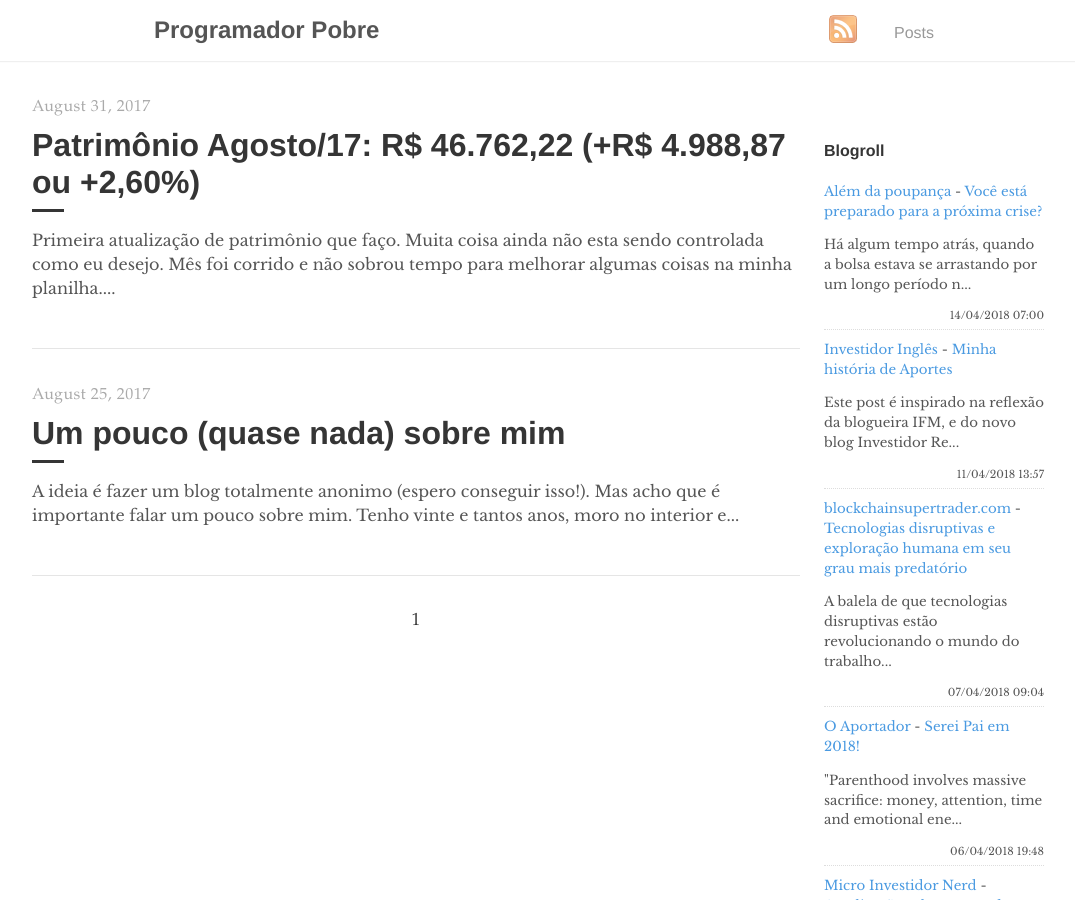
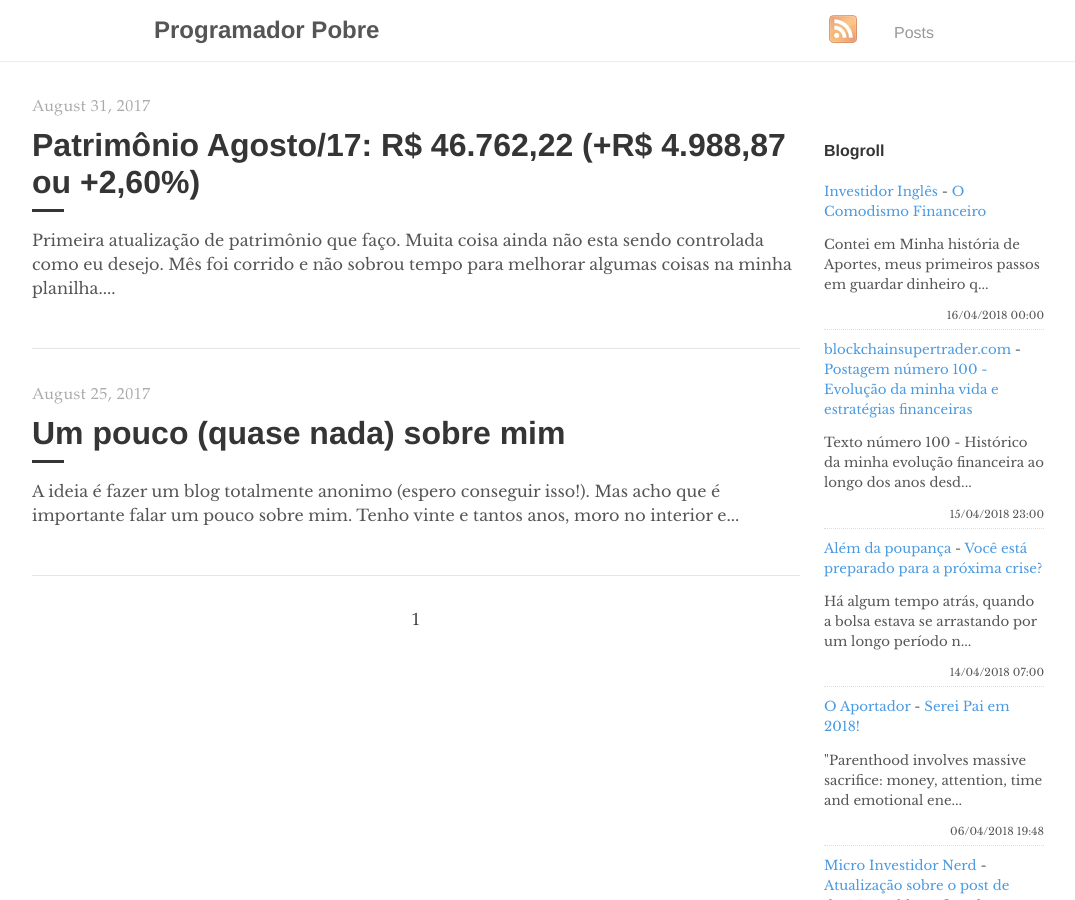
Before and after one commit to programadorpobre/programadorpobre.github.io, a Jekyll site: the page built from index.html, in a window 1280 px wide and 900 px high. Shown: the whole window, without its empty margins (96-1171 px from the left). Built offline with Jekyll 4.4.1, drawn with Linux system fonts in a browser that asks for light colours; the list of posts is cut into pages by our own code; comment, search, counter and statistics services are not loaded.

Commit message:
[ci skip] travis #254

```diff
--- a/_includes/feed-entries.html
+++ b/_includes/feed-entries.html
@@ -1,17 +1,17 @@
+<div class="feed-entry">
+    <a class="feed-entry-site-name" href="https://www.investidoringles.com/">Investidor Inglês</a> - <a class="feed-entry-title" href="https://www.investidoringles.com/2018/04/erros-guardar-dinheiro.html">O Comodismo Financeiro</a>
+    <p class="feed-entry-summary">Contei em Minha história de Aportes, meus primeiros passos em guardar dinheiro q...</p>
+    <time datetime="2018-04-16T00:00:00.000-03:00">16/04/2018 00:00</time>
+</div>
+<div class="feed-entry">
+    <a class="feed-entry-site-name" href="http://www.blockchainsupertrader.com/">blockchainsupertrader.com</a> - <a class="feed-entry-title" href="http://www.blockchainsupertrader.com/2018/04/postagem-numero-100-evolucao-da-minha.html">Postagem número 100 - Evolução da minha vida e estratégias financeiras</a>
+    <p class="feed-entry-summary">Texto número 100 - Histórico da minha evolução financeira ao longo dos anos desd...</p>
+    <time datetime="2018-04-15T23:00:00.000-03:00">15/04/2018 23:00</time>
+</div>
 <div class="feed-entry">
     <a class="feed-entry-site-name" href="https://alemdapoupanca.blogspot.com/">Além da poupança</a> - <a class="feed-entry-title" href="https://alemdapoupanca.blogspot.com/2018/04/voce-esta-preparado-para-proxima-crise.html">Você está preparado para a próxima crise?</a>
     <p class="feed-entry-summary">Há algum tempo atrás, quando a bolsa estava se arrastando por um longo período n...</p>
     <time datetime="2018-04-14T07:00:00.000-03:00">14/04/2018 07:00</time>
-</div>
-<div class="feed-entry">
-    <a class="feed-entry-site-name" href="https://www.investidoringles.com/">Investidor Inglês</a> - <a class="feed-entry-title" href="https://www.investidoringles.com/2018/04/historias-guardar-dinheiro.html">Minha história de Aportes</a>
-    <p class="feed-entry-summary">Este post é inspirado na reflexão da blogueira IFM, e do novo blog Investidor Re...</p>
-    <time datetime="2018-04-11T13:57:00.000-03:00">11/04/2018 13:57</time>
-</div>
-<div class="feed-entry">
-    <a class="feed-entry-site-name" href="http://www.blockchainsupertrader.com/">blockchainsupertrader.com</a> - <a class="feed-entry-title" href="http://www.blockchainsupertrader.com/2018/04/tecnologias-disruptivas-e-exploracao.html">Tecnologias disruptivas e exploração humana em seu grau mais predatório</a>
-    <p class="feed-entry-summary">A balela de que tecnologias disruptivas estão revolucionando o mundo do trabalho...</p>
-    <time datetime="2018-04-07T09:04:00.001-03:00">07/04/2018 09:04</time>
 </div>
 <div class="feed-entry">
     <a class="feed-entry-site-name" href="https://oaportadorfinanceiro.blogspot.com/">O Aportador</a> - <a class="feed-entry-title" href="https://oaportadorfinanceiro.blogspot.com/2018/04/serei-pai-em-2018.html">Serei Pai em 2018!</a>
```
